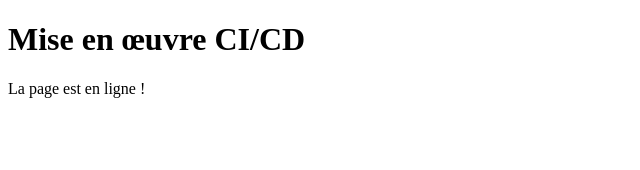
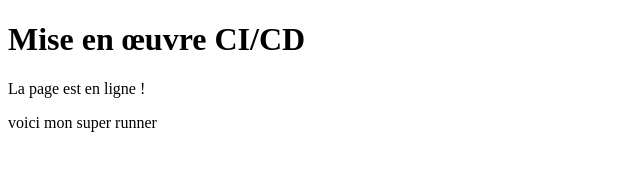
Before and after one commit to Patate3000/DEVOPS-Projet, a plain HTML site: page index.html in a window 1280 px wide. Shown: the whole page, without its empty margins (0-640 px from the left). Drawn offline with Linux system fonts and the light colour scheme.

Commit message:
ajout d un truc

```diff
--- a/index.html
+++ b/index.html
@@ -4,5 +4,6 @@
 <body>
 <h1>Mise en œuvre CI/CD </h1>
 <p>La page est en ligne !</p>
+<p>voici mon super runner</p>
 </body>
 </html>
```
